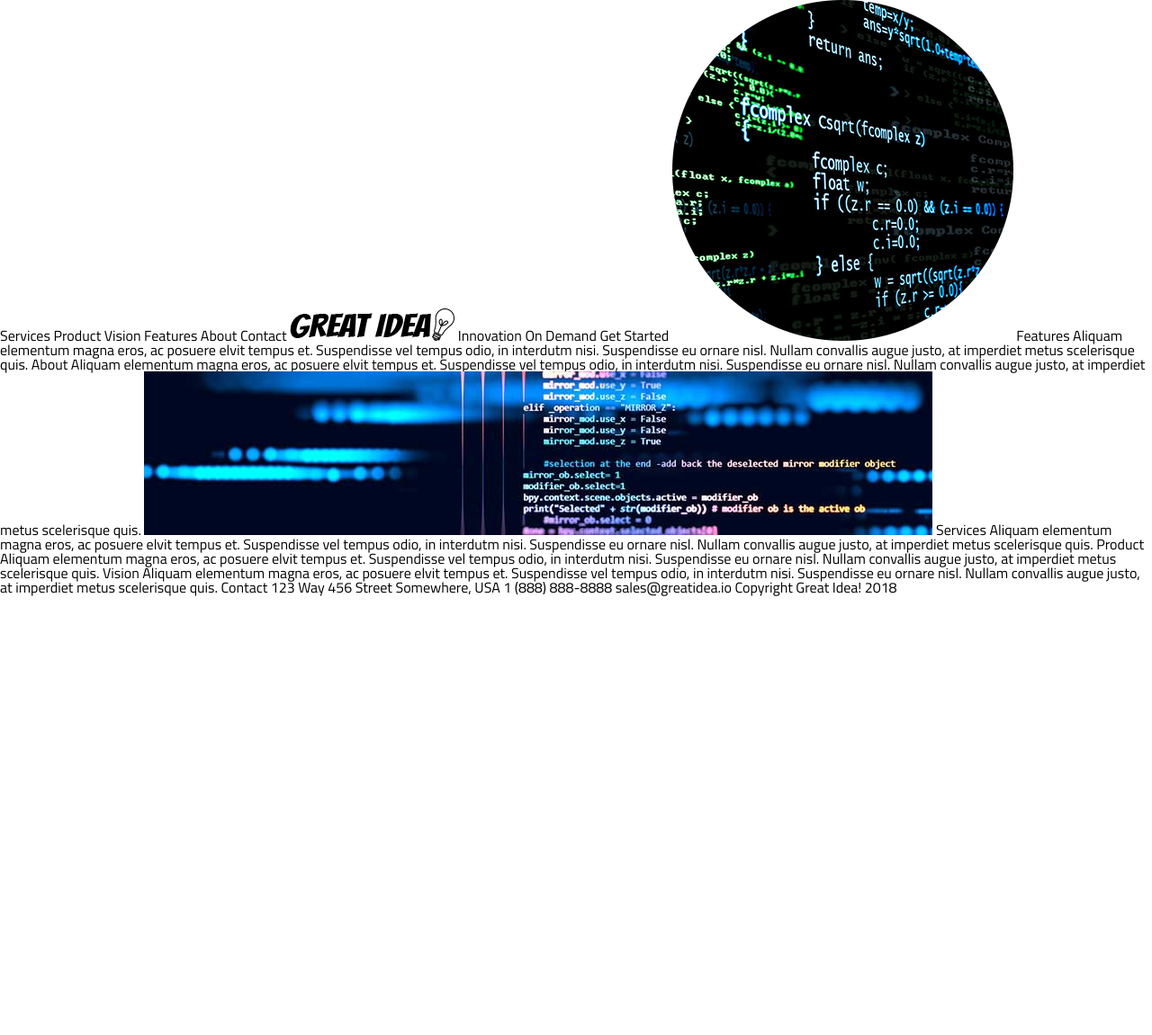
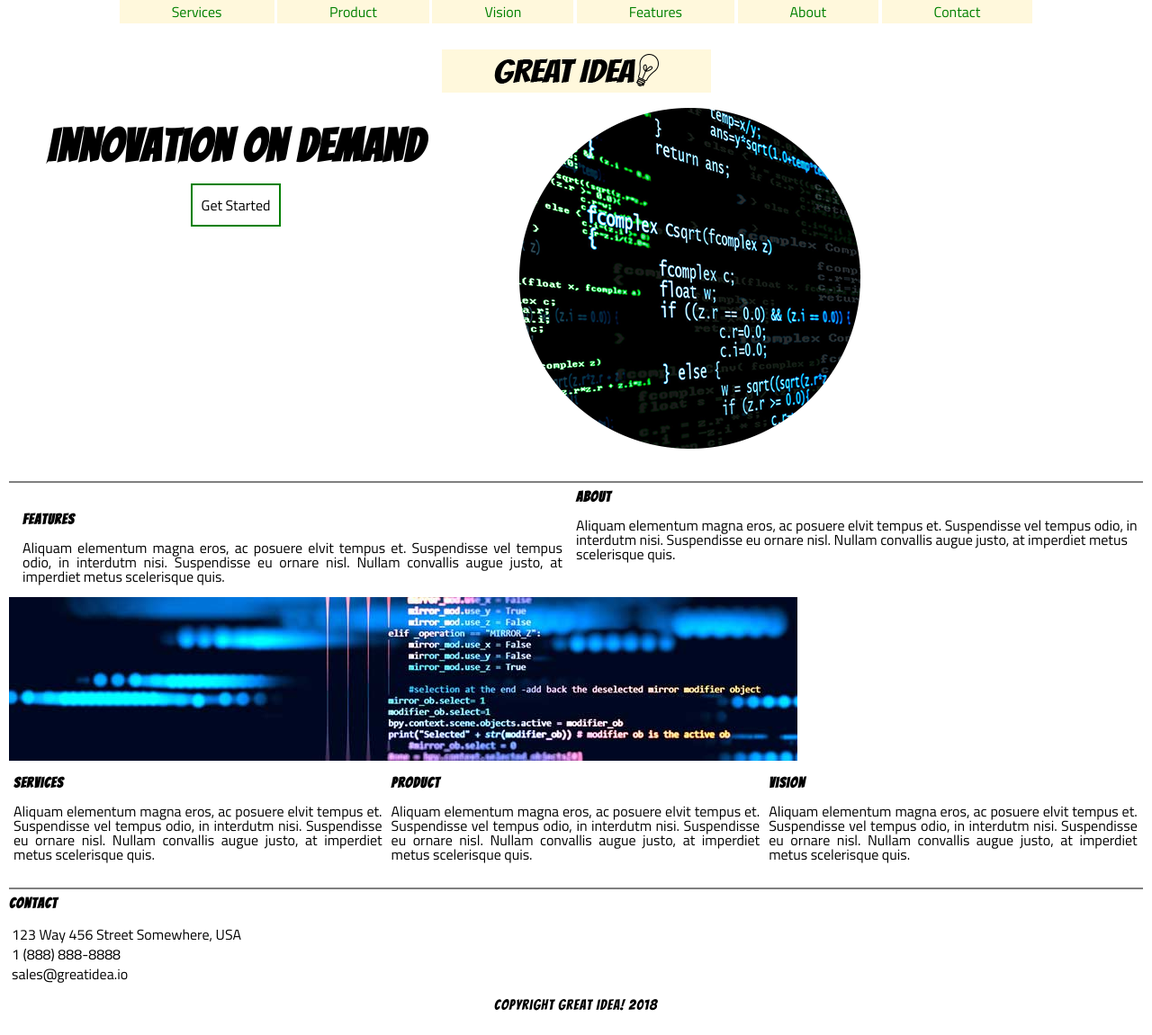
Before and after one commit to paritie/precourse, a plain HTML site: page client-project-2/great-idea-website/index.html in a window 1280 px wide. Shown: the whole page at 90% size. Before the commit the page ends 800 px from the top, so only its background shows below. Drawn offline with Linux system fonts and the light colour scheme.

Commit message:
Submission of client-project-2 by AlemsBaja

```diff
--- a/client-project-2/great-idea-website/css/index.css
+++ b/client-project-2/great-idea-website/css/index.css
@@ -64,3 +64,117 @@ h1, h2, h3, h4, h5 {
 }
 
 /* Your code starts here! */
+
+.wrapper{
+	width:100%;
+	padding:10px;
+}
+
+h3{
+	font-weight: bolder;
+}
+
+.header{
+	width:100%;
+	overflow:hidden;
+	text-align:center;
+	position: fixed;
+	top:0;
+	left:0;
+	}
+
+.header ul{
+	-webkit-box-pack:center;
+}
+
+.header ul li{
+   display:inline-block;
+   margin-bottom:2.3%;
+   padding:58px;
+   padding-top:5px;
+   padding-bottom:5px;
+   color: green;
+   background-color: cornsilk;
+
+}
+
+.header ul li:hover{
+	color: chartreuse;
+	background-color: whitesmoke;
+ }
+
+#header-text{
+	font-weight: bolder;
+	font-size: 50px;
+	padding:5px;
+	line-height: 1.5em;
+}
+
+#getStarted{
+	border: 2px solid green;
+	padding:10px;
+}
+
+.header-column{
+	text-align: center;
+	padding:10px;
+	margin-top:100px;
+	float:left;
+	width:40%;
+}
+
+.header-row:after{
+	content:"";
+	display:table;
+	clear:both;
+}
+
+.row1-column{
+	padding: 15px;
+	margin-top:10px;
+	text-align: justify;
+	float:left;
+	width:50%;
+}
+.content-row1:after{
+	content:"";
+	display:table;
+	clear:both;
+}
+
+.middle-img{
+	max-width:100%;
+	height: auto;
+}
+
+.row2-column{
+	float:left;
+	width:33.3%;
+	padding: 5px;
+	margin-top:10px;
+	text-align: justify;
+}
+.content-row2:after{
+	content:"";
+	display:table;
+	clear:both;
+}
+
+
+.footer li{
+	padding:3px;
+}
+#copyright{
+	text-align:center;
+}
+
+@media only screen and (max-width:768px){
+	.header ul li{
+		display:inline-block;
+		margin-bottom:2.3%;
+		padding:5px;
+		padding-top:5px;
+		padding-bottom:5px;
+	 }
+
+}
--- a/client-project-2/great-idea-website/index.html
+++ b/client-project-2/great-idea-website/index.html
@@ -1,11 +1,12 @@
-<!doctype html>
+<!Doctype html>
 
 <html lang="en">
 <head>
   <meta charset="utf-8">
 
   <title>Great Idea!</title>
-
+  <meta charset="utf-8">
+  <meta name="viewport" content="width=device-width, initial-scale=1, shrink-to-fit=no">
   <link href="https://fonts.googleapis.com/css?family=Bangers|Titillium+Web" rel="stylesheet">
   <link rel="stylesheet" href="css/index.css">
 
@@ -15,49 +16,96 @@
 </head>
 
   <body>
+    <div class="wrapper">
 
-  Services
-  Product
-  Vision
-  Features
-  About
-  Contact
+    <div class="header">
+      <nav>
+        <ul>
+          <li>Services</li>
+          <li>Product</li>
+          <li>Vision</li>
+          <li>Features</li>
+          <li>About</li>
+          <li>Contact</li>
+          <li>  <img class="logo" src="img/logo.png" alt="Great Idea! Company logo.">
+          </li>
+        </ul>
+      </nav>
+    </div>
 
-  <img class="logo" src="img/logo.png" alt="Great Idea! Company logo.">
-  Innovation
-  On
-  Demand
+    <div class="header-row">
+      <div class="header-column">
+        <h1 id="header-text">
+        <strong>
+        Innovation On Demand
+      </strong>
+    </h1>
+    <span id="getStarted">
+        Get Started
+    </span>
+  </div>
 
-  Get Started
+  <div class="header-column">
+      <img src="img/header-img.png" alt="Image of a code snippet.">
+  </div>
+  </div>
+<br>
+<hr color="grey">
 
-  <img src="img/header-img.png" alt="Image of a code snippet.">
-
-  Features
+    <div class="content-row1">
+      <div class="row1-column">
+          <h3>Features</h3>
   Aliquam elementum magna eros, ac posuere elvit tempus et. Suspendisse vel tempus odio, in interdutm nisi. Suspendisse eu ornare nisl. Nullam convallis augue justo, at imperdiet metus scelerisque quis.
 
+      </div>
 
-  About
+      <div id="row1-column">
+    <h3>About</h3>
   Aliquam elementum magna eros, ac posuere elvit tempus et. Suspendisse vel tempus odio, in interdutm nisi. Suspendisse eu ornare nisl. Nullam convallis augue justo, at imperdiet metus scelerisque quis.
+      </div>
+    </div>
 
-  <img class="middle-img" src="img/mid-page-accent.jpg" alt="Image of code snippets across the screen">
+    <div class="contentimg">
+        <img class="middle-img" src="img/mid-page-accent.jpg" alt="Image of code snippets across the screen">
+    </div>
 
-  Services
-  Aliquam elementum magna eros, ac posuere elvit tempus et. Suspendisse vel tempus odio, in interdutm nisi. Suspendisse eu ornare nisl. Nullam convallis augue justo, at imperdiet metus scelerisque quis.
+      <div class="content-row2">
+
+        <div class="row2-column">
+          <h3>Services</h3>
+            Aliquam elementum magna eros, ac posuere elvit tempus et. Suspendisse vel tempus odio, in interdutm nisi. Suspendisse eu ornare nisl. Nullam convallis augue justo, at imperdiet metus scelerisque quis.
+        </div>
+
+        <div class="row2-column">
+            <h3>Product</h3>
+            Aliquam elementum magna eros, ac posuere elvit tempus et. Suspendisse vel tempus odio, in interdutm nisi. Suspendisse eu ornare nisl. Nullam convallis augue justo, at imperdiet metus scelerisque quis.
+        </div>
+
+        <div class="row2-column">
+            <h3>Vision</h3>
+            Aliquam elementum magna eros, ac posuere elvit tempus et. Suspendisse vel tempus odio, in interdutm nisi. Suspendisse eu ornare nisl. Nullam convallis augue justo, at imperdiet metus scelerisque quis.
+        </div>
+      </div>
+
+      <br>
+      <hr color="grey">
+
+      <div class="footer">
+          <h3>Contact</h3>
+          <ul>
+            <li>  123 Way 456 Street
+  Somewhere, USA</li>
+            <li>1 (888) 888-8888</li>
+            <li>sales@greatidea.io</li>
+
+            </ul>
+<br>
+<h4 id="copyright">
+    Copyright Great Idea! 2018
+</h4>
+      </div>
 
 
-  Product
-  Aliquam elementum magna eros, ac posuere elvit tempus et. Suspendisse vel tempus odio, in interdutm nisi. Suspendisse eu ornare nisl. Nullam convallis augue justo, at imperdiet metus scelerisque quis.
-
-  Vision
-  Aliquam elementum magna eros, ac posuere elvit tempus et. Suspendisse vel tempus odio, in interdutm nisi. Suspendisse eu ornare nisl. Nullam convallis augue justo, at imperdiet metus scelerisque quis.
-
-  Contact
-  123 Way 456 Street
-  Somewhere, USA
-  1 (888) 888-8888
-  sales@greatidea.io
-
-  Copyright Great Idea! 2018
-
+    </div>
   </body>
 </html>
```
